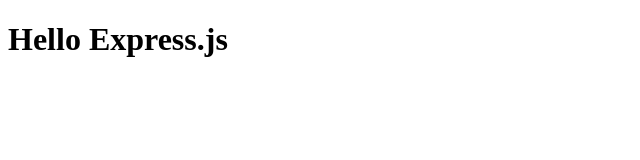
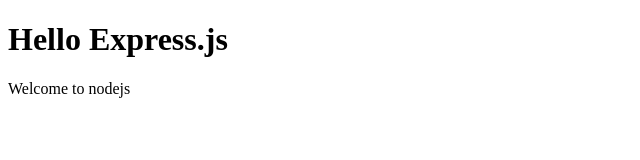
Before and after one commit to chrismccutcheon/web-server, a website: page public/index.html in a window 1280 px wide. Shown: the whole page, without its empty margins (0-640 px from the left). Drawn offline with Linux system fonts and the light colour scheme.

Commit message:
Update index.html language

```diff
--- a/public/index.html
+++ b/public/index.html
@@ -8,5 +8,8 @@
 
 <body>
   <h1>Hello Express.js</h1>
+  <p>
+    Welcome to nodejs
+  </p>
 </body>
 </html>
```
